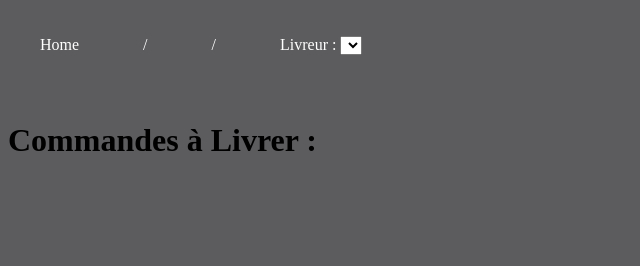
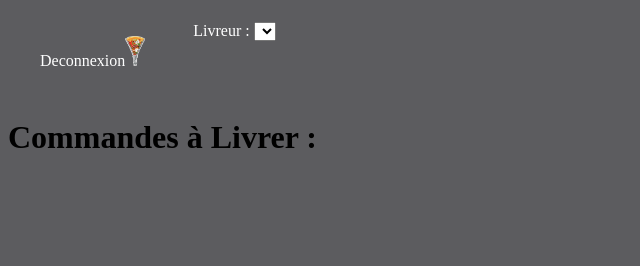
Before and after one commit to Atrimilan/Pizzip, a PHP site: page /view/pages/page_livreur/ihm_livreur.php in a window 1280 px wide. Shown: the top 266 px of the page, without its empty margins (0-640 px from the left). Run offline with PHP 8.4, Linux system fonts and the light colour scheme; data that the repository does not hold is empty.

Commit message:
ajout navbar

```diff
--- a/view/pages/Header.php
+++ b/view/pages/Header.php
@@ -1,10 +1,8 @@
 
 <ul>
-    <li><a class="active" href="#home">Home</a></li>
-    <li><a href="#news">/</a></li>
-    <li><a href="#contact">/</a></li>
+    <li><a  href="../Page_login.php">Deconnexion<img src="../../../model/images/pizzipLogo.png" width="20"></a></li>
 
-    <li><a <!-- -------- Selection Livreur depuis BDD ---------->
+    <li> <!-- -------- Selection Livreur depuis BDD ---------->
 
                 Livreur : <select name="espaceLivreur" size="1">
                     <?php
@@ -21,5 +19,5 @@
                 <!--                    -------- FIN Selection Livreur depuis BDD ---------->
                 <!--<input id="bouton_Liv" type="submit" name="bouton_Livreur" value="OK"> -->
 
-        </a></li>
+        </li>
 </ul>
```
